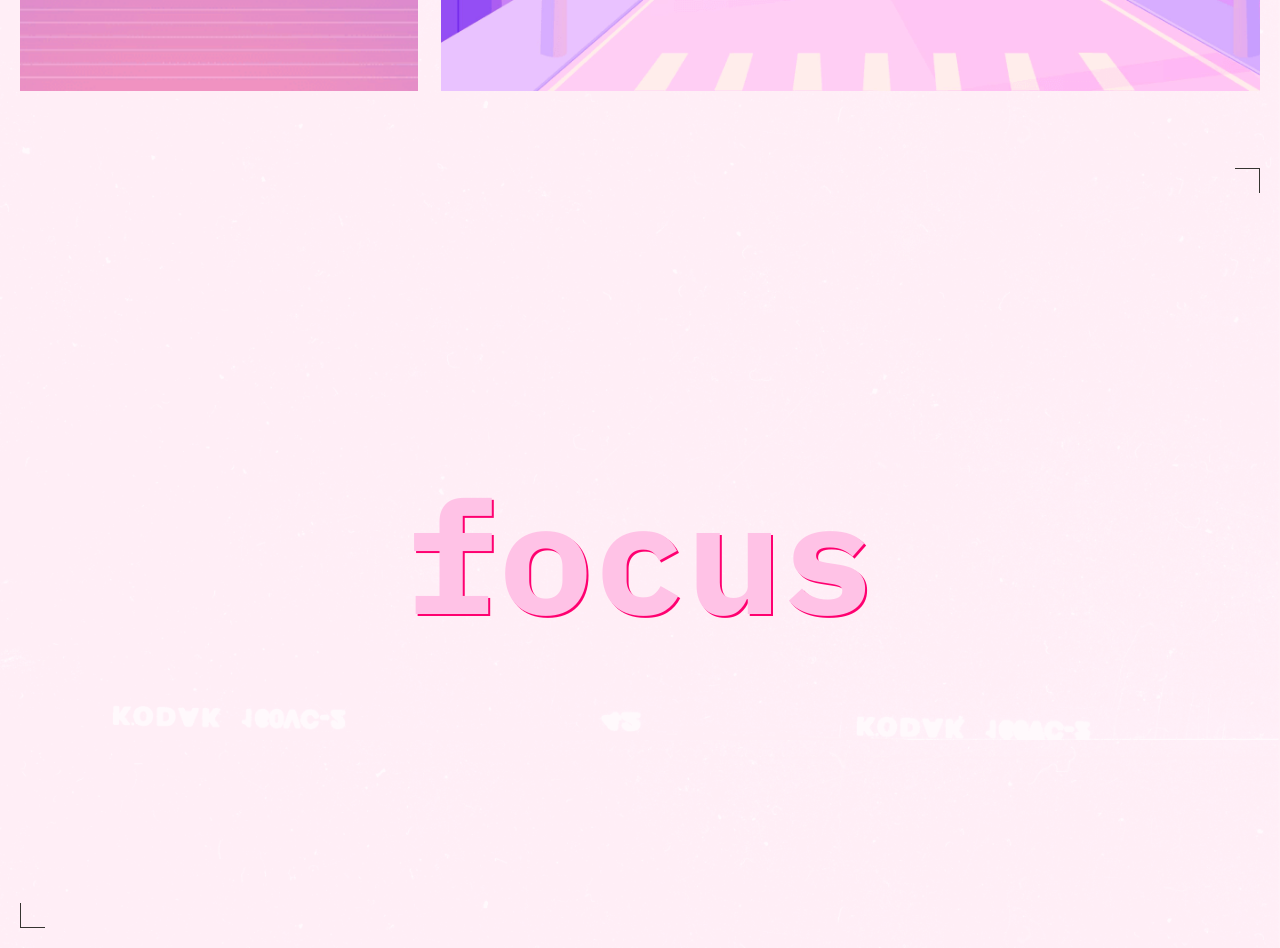
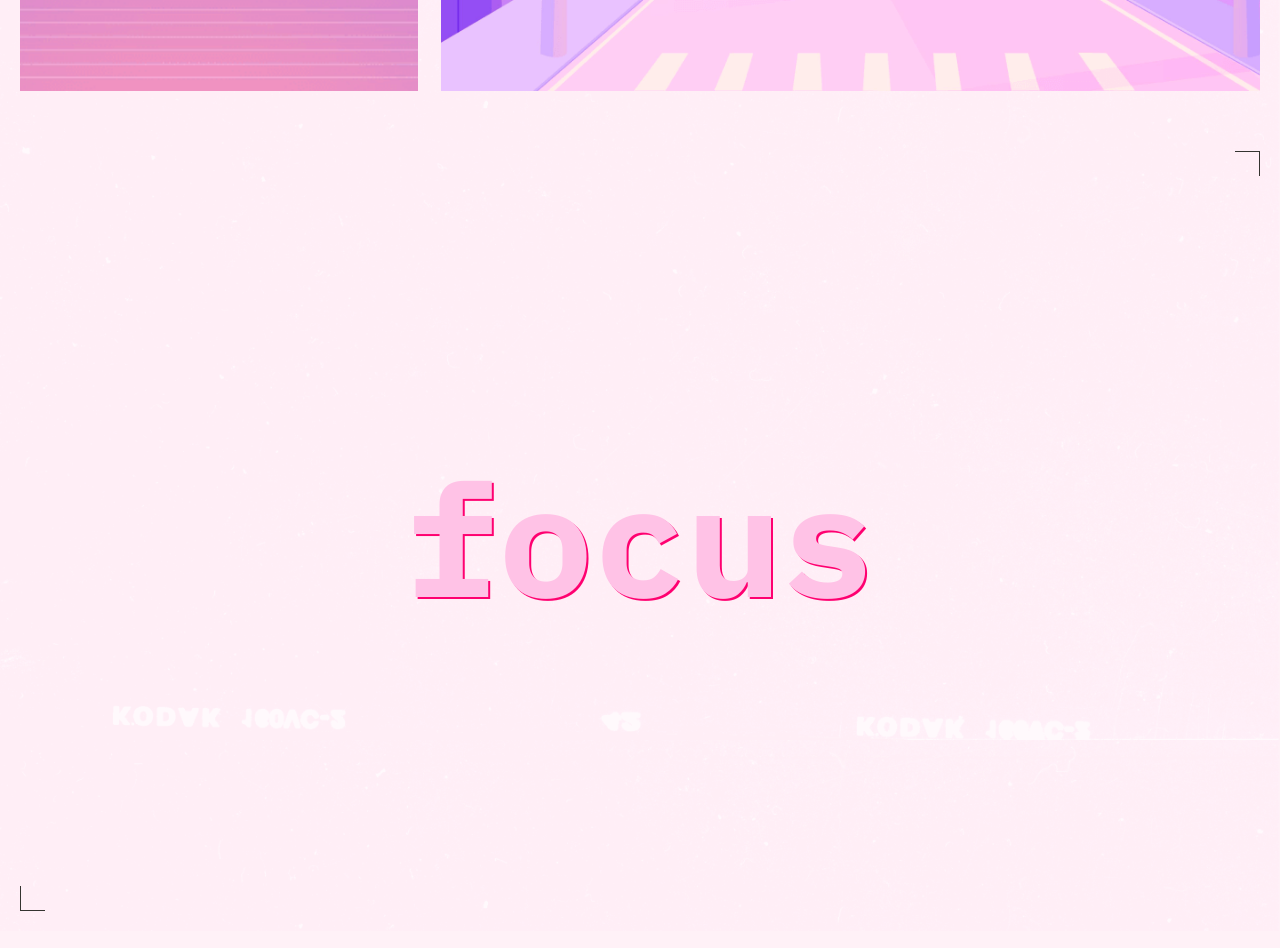
Before and after one commit to aafedotov/slozhno-sosredotochitsya, a plain HTML site: page index.html in a window 1280 px wide. Shown: the part 4060-5008 px from the top of the page. Drawn offline with Linux system fonts and the light colour scheme.

Commit message:
r3_images

```diff
--- a/styles/style.css
+++ b/styles/style.css
@@ -341,7 +341,6 @@
     }
 
     .footer {
-        margin-top: 57px;
         min-height: 1024px;
     }
 
```
